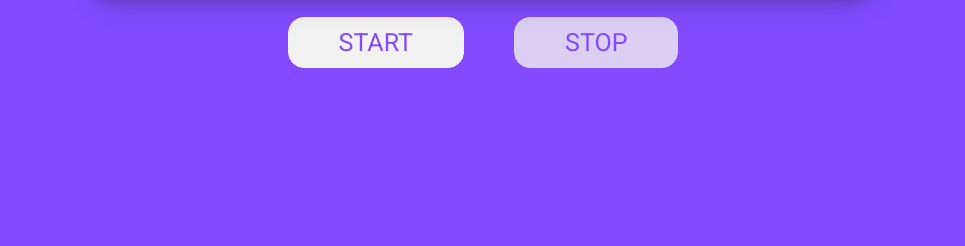
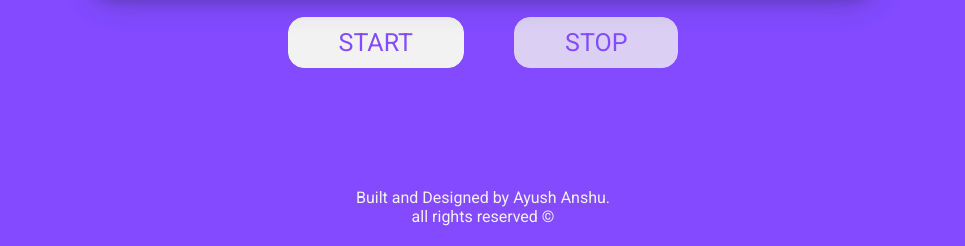
Before and after one commit to ayush24k/web-screen-recorder, a plain HTML site: page index.html in a window 1280 px wide. Shown: the part 737-983 px from the top of the page, without its empty margins (157-1122 px from the left). Before the commit the page ends 825 px from the top, so only its background shows below. Drawn offline with Linux system fonts and the light colour scheme.

Commit message:
Final Commit

```diff
--- a/index.html
+++ b/index.html
@@ -45,7 +45,7 @@
         </div>
 
         <footer class="container">
-            <!--<p class="credits-text">Built and Designed by Ayush Anshu.</p>-->
+            <p class="credits-text">Built and Designed by Ayush Anshu.<br>all rights reserved ©</p>
         </footer>
     </section>
 
```
